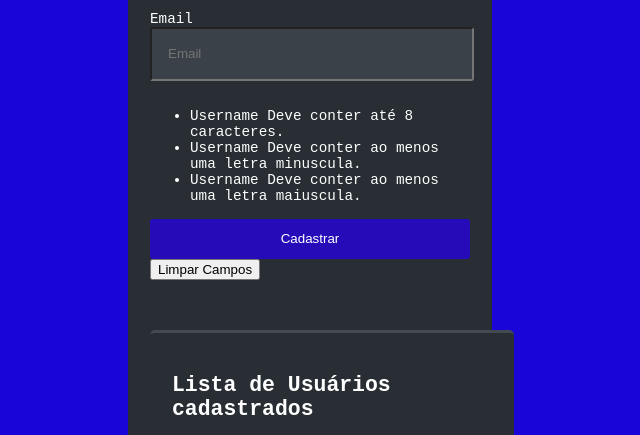
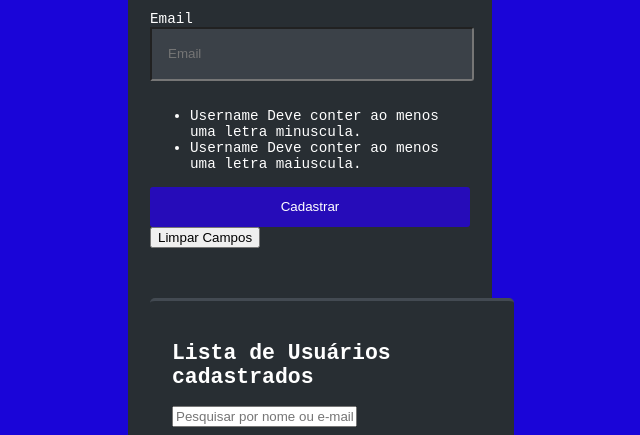
Before and after one commit to TFED14/meu-projeto2, a plain HTML site: page admin.html in a window 1280 px wide. Shown: the part 357-792 px from the top of the page, without its empty margins (352-992 px from the left). Drawn offline with Linux system fonts and the light colour scheme; a script that the page names is missing.

Commit message:
Update admin.html

```diff
--- a/admin.html
+++ b/admin.html
@@ -28,7 +28,6 @@
           <input type="Email" id= "Email" placeholder="Email" required>
 
           <ul class="helper-text">
-            <li class="length">Username Deve conter até 8 caracteres.</li>
             <li class="lowercase">Username Deve conter ao menos uma letra minuscula.</li>
             <li class="uppercase">Username Deve conter ao menos uma letra maiuscula.</li>
           </ul>
```
